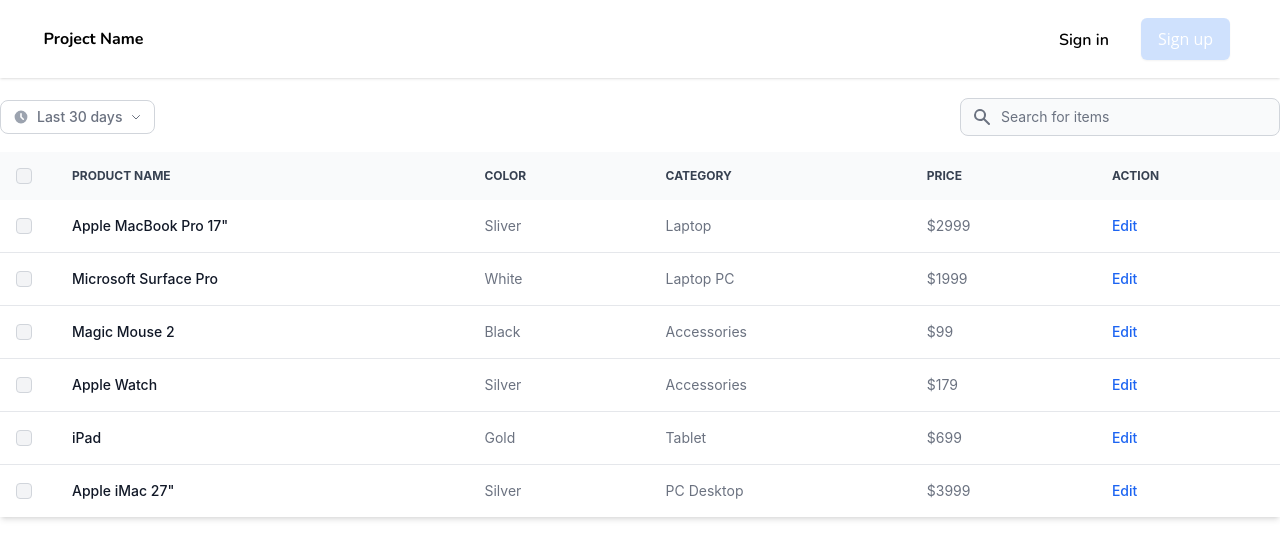
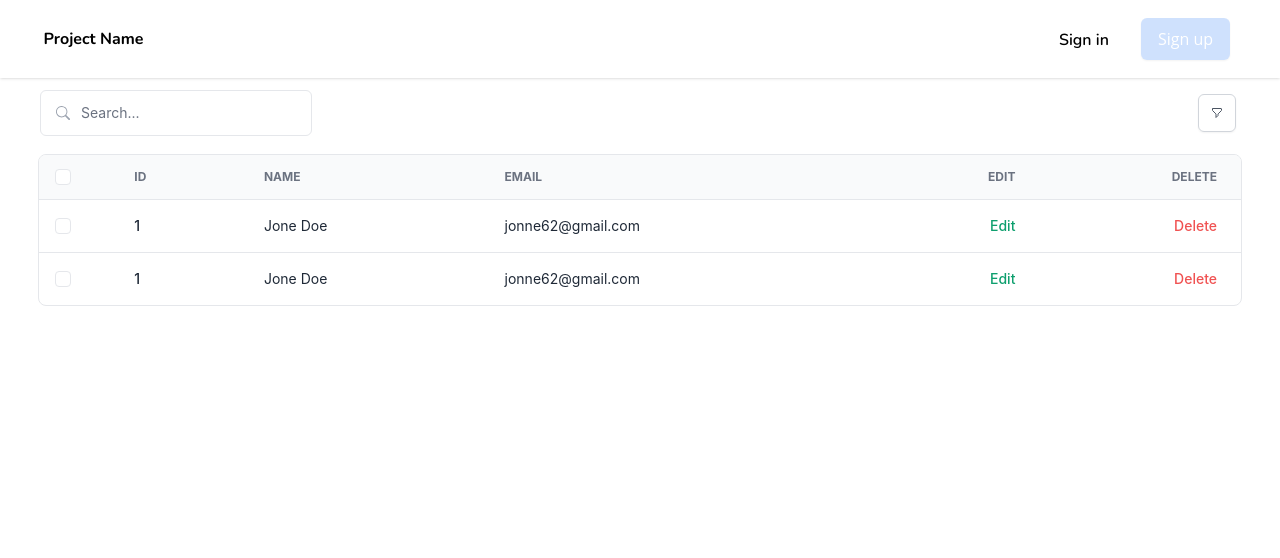
Before and after one commit to FCS-hacked/frontend, a React (Create React App) app: page /information in a window 1280 px wide. Shown: the top 558 px of the page. Built offline with nearby package versions, Linux system fonts and the light colour scheme.

Commit message:
table done

```diff
--- a/src/Components/TableComponent/index.tsx
+++ b/src/Components/TableComponent/index.tsx
@@ -2,229 +2,205 @@
 
 export default function TableComponent() {
   return (
-    <div><div className="overflow-x-auto pt-5 relative shadow-md sm:rounded-lg">
-    <div className="flex justify-between items-center pb-4">
     <div>
-            <button id="dropdownRadioButton" data-dropdown-toggle="dropdownRadio" className="inline-flex items-center text-gray-500 bg-white border border-gray-300 focus:outline-none hover:bg-gray-100 focus:ring-4 focus:ring-gray-200 font-medium rounded-lg text-sm px-3 py-1.5 dark:bg-gray-800 dark:text-white dark:border-gray-600 dark:hover:bg-gray-700 dark:hover:border-gray-600 dark:focus:ring-gray-700" type="button">
-                <svg className="mr-2 w-4 h-4 text-gray-400" aria-hidden="true" fill="currentColor" viewBox="0 0 20 20" xmlns="http://www.w3.org/2000/svg"><path fill-rule="evenodd" d="M10 18a8 8 0 100-16 8 8 0 000 16zm1-12a1 1 0 10-2 0v4a1 1 0 00.293.707l2.828 2.829a1 1 0 101.415-1.415L11 9.586V6z" clip-rule="evenodd"></path></svg>
-                Last 30 days
-                <svg className="ml-2 w-3 h-3" aria-hidden="true" fill="none" stroke="currentColor" viewBox="0 0 24 24" xmlns="http://www.w3.org/2000/svg"><path stroke-linecap="round" stroke-linejoin="round" stroke-width="2" d="M19 9l-7 7-7-7"></path></svg>
-            </button>
-            <div id="dropdownRadio" className="hidden z-10 w-48 bg-white rounded divide-y divide-gray-100 shadow dark:bg-gray-700 dark:divide-gray-600" data-popper-reference-hidden="" data-popper-escaped="" data-popper-placement="top" style={{
-                position: "absolute",
-                inset: "auto auto 0px 0px",
-                margin: "0px",
-                transform: "translate3d(522.5px, 3847.5px, 0px)",
-            }}>
-                <ul className="p-3 space-y-1 text-sm text-gray-700 dark:text-gray-200" aria-labelledby="dropdownRadioButton">
-                    <li>
-                        <div className="flex items-center p-2 rounded hover:bg-gray-100 dark:hover:bg-gray-600">
-                            <input id="filter-radio-example-1" type="radio" value="" name="filter-radio" className="w-4 h-4 text-blue-600 bg-gray-100 border-gray-300 focus:ring-blue-500 dark:focus:ring-blue-600 dark:ring-offset-gray-800 focus:ring-2 dark:bg-gray-700 dark:border-gray-600"/>
-                            <label className="ml-2 w-full text-sm font-medium text-gray-900 rounded dark:text-gray-300">Last day</label>
-                        </div>
-                    </li>
-                    <li>
-                        <div className="flex items-center p-2 rounded hover:bg-gray-100 dark:hover:bg-gray-600">
-                            <input id="filter-radio-example-2" type="radio" value="" name="filter-radio" className="w-4 h-4 text-blue-600 bg-gray-100 border-gray-300 focus:ring-blue-500 dark:focus:ring-blue-600 dark:ring-offset-gray-800 focus:ring-2 dark:bg-gray-700 dark:border-gray-600"/>
-                            <label  className="ml-2 w-full text-sm font-medium text-gray-900 rounded dark:text-gray-300">Last 7 days</label>
-                        </div>
-                    </li>
-                    <li>
-                        <div className="flex items-center p-2 rounded hover:bg-gray-100 dark:hover:bg-gray-600">
-                            <input id="filter-radio-example-3" type="radio" value="" name="filter-radio" className="w-4 h-4 text-blue-600 bg-gray-100 border-gray-300 focus:ring-blue-500 dark:focus:ring-blue-600 dark:ring-offset-gray-800 focus:ring-2 dark:bg-gray-700 dark:border-gray-600"/>
-                            <label className="ml-2 w-full text-sm font-medium text-gray-900 rounded dark:text-gray-300">Last 30 days</label>
-                        </div>
-                    </li>
-                    <li>
-                        <div className="flex items-center p-2 rounded hover:bg-gray-100 dark:hover:bg-gray-600">
-                            <input id="filter-radio-example-4" type="radio" value="" name="filter-radio" className="w-4 h-4 text-blue-600 bg-gray-100 border-gray-300 focus:ring-blue-500 dark:focus:ring-blue-600 dark:ring-offset-gray-800 focus:ring-2 dark:bg-gray-700 dark:border-gray-600"/>
-                            <label className="ml-2 w-full text-sm font-medium text-gray-900 rounded dark:text-gray-300">Last month</label>
-                        </div>
-                    </li>
-                    <li>
-                        <div className="flex items-center p-2 rounded hover:bg-gray-100 dark:hover:bg-gray-600">
-                            <input id="filter-radio-example-5" type="radio" value="" name="filter-radio" className="w-4 h-4 text-blue-600 bg-gray-100 border-gray-300 focus:ring-blue-500 dark:focus:ring-blue-600 dark:ring-offset-gray-800 focus:ring-2 dark:bg-gray-700 dark:border-gray-600"/>
-                            <label  className="ml-2 w-full text-sm font-medium text-gray-900 rounded dark:text-gray-300">Last year</label>
-                        </div>
-                    </li>
-                </ul>
+        <div className="flex flex-col px-8">
+            <div className="overflow-x-auto">
+                <div className="flex justify-between py-3 pl-2">
+                    <div className="relative max-w-xs">
+                        <label htmlFor="hs-table-search" className="sr-only">
+                            Search
+                        </label>
+                        <input
+                            type="text"
+                            name="hs-table-search"
+                            id="hs-table-search"
+                            className="block w-full p-3 pl-10 text-sm border-gray-200 rounded-md focus:border-blue-500 focus:ring-blue-500 dark:bg-gray-800 dark:border-gray-700 dark:text-gray-400"
+                            placeholder="Search..."
+                        />
+                        <div className="absolute inset-y-0 left-0 flex items-center pl-4 pointer-events-none">
+                            <svg
+                                className="h-3.5 w-3.5 text-gray-400"
+                                xmlns="http://www.w3.org/2000/svg"
+                                width="16"
+                                height="16"
+                                fill="currentColor"
+                                viewBox="0 0 16 16"
+                            >
+                                <path d="M11.742 10.344a6.5 6.5 0 1 0-1.397 1.398h-.001c.03.04.062.078.098.115l3.85 3.85a1 1 0 0 0 1.415-1.414l-3.85-3.85a1.007 1.007 0 0 0-.115-.1zM12 6.5a5.5 5.5 0 1 1-11 0 5.5 5.5 0 0 1 11 0z" />
+                            </svg>
                         </div>
                     </div>
-        <label className="sr-only">Search</label>
+
+                    <div className="flex items-center space-x-2 pr-3">
                         <div className="relative">
-            <div className="flex absolute inset-y-0 left-0 items-center pl-3 pointer-events-none">
-                <svg className="w-5 h-5 text-gray-500 dark:text-gray-400" aria-hidden="true" fill="currentColor" viewBox="0 0 20 20" xmlns="http://www.w3.org/2000/svg"><path fill-rule="evenodd" d="M8 4a4 4 0 100 8 4 4 0 000-8zM2 8a6 6 0 1110.89 3.476l4.817 4.817a1 1 0 01-1.414 1.414l-4.816-4.816A6 6 0 012 8z" clip-rule="evenodd"></path></svg>
+                            <button className="relative z-0 inline-flex text-sm rounded-md shadow-sm focus:ring-accent-500 focus:border-accent-500 hover:bg-gray-50 focus:z-10 focus:outline-none focus:ring-1">
+                                <span className="relative inline-flex items-center px-3 py-3 space-x-2 text-sm font-medium text-gray-600 bg-white border border-gray-300 rounded-md sm:py-2">
+                                    <div>
+                                        <svg
+                                            xmlns="http://www.w3.org/2000/svg"
+                                            className="w-3 h-3"
+                                            fill="none"
+                                            viewBox="0 0 24 24"
+                                            stroke="currentColor"
+                                            strokeWidth={2}
+                                        >
+                                            <path
+                                                strokeLinecap="round"
+                                                strokeLinejoin="round"
+                                                d="M3 4a1 1 0 011-1h16a1 1 0 011 1v2.586a1 1 0 01-.293.707l-6.414 6.414a1 1 0 00-.293.707V17l-4 4v-6.586a1 1 0 00-.293-.707L3.293 7.293A1 1 0 013 6.586V4z"
+                                            />
+                                        </svg>
                                     </div>
-            <input type="text" id="table-search" className="block p-2 pl-10 w-80 text-sm text-gray-900 bg-gray-50 rounded-lg border border-gray-300 focus:ring-blue-500 focus:border-blue-500 dark:bg-gray-700 dark:border-gray-600 dark:placeholder-gray-400 dark:text-white dark:focus:ring-blue-500 dark:focus:border-blue-500" placeholder="Search for items"/>
+                                    <div className="hidden sm:block">
+                                        Filters
+                                    </div>
+                                </span>
+                            </button>
                         </div>
                     </div>
-    <table className="w-full text-sm text-left text-gray-500 dark:text-gray-400">
-        <thead className="text-xs text-gray-700 uppercase bg-gray-50 dark:bg-gray-700 dark:text-gray-400">
+                </div>
+
+                <div className="p-1.5 w-full inline-block align-middle">
+                    <div className="overflow-hidden border rounded-lg">
+                        <table className="min-w-full divide-y divide-gray-200">
+                            <thead className="bg-gray-50">
                                 <tr>
-                <th scope="col" className="p-4">
-                    <div className="flex items-center">
-                        <input id="checkbox-all-search" type="checkbox" className="w-4 h-4 text-blue-600 bg-gray-100 rounded border-gray-300 focus:ring-blue-500 dark:focus:ring-blue-600 dark:ring-offset-gray-800 focus:ring-2 dark:bg-gray-700 dark:border-gray-600"/>
-                        <label className="sr-only">checkbox</label>
+                                    <th scope="col" className="py-3 pl-4">
+                                        <div className="flex items-center h-5">
+                                            <input
+                                                id="checkbox-all"
+                                                type="checkbox"
+                                                className="text-blue-600 border-gray-200 rounded focus:ring-blue-500"
+                                            />
+                                            <label
+                                                htmlFor="checkbox"
+                                                className="sr-only"
+                                            >
+                                                Checkbox
+                                            </label>
                                         </div>
                                     </th>
-                <th scope="col" className="py-3 px-6">
-                    Product name
+                                    <th
+                                        scope="col"
+                                        className="px-6 py-3 text-xs font-bold text-left text-gray-500 uppercase "
+                                    >
+                                        ID
                                     </th>
-                <th scope="col" className="py-3 px-6">
-                    Color
+                                    <th
+                                        scope="col"
+                                        className="px-6 py-3 text-xs font-bold text-left text-gray-500 uppercase "
+                                    >
+                                        Name
                                     </th>
-                <th scope="col" className="py-3 px-6">
-                    Category
+                                    <th
+                                        scope="col"
+                                        className="px-6 py-3 text-xs font-bold text-left text-gray-500 uppercase "
+                                    >
+                                        Email
                                     </th>
-                <th scope="col" className="py-3 px-6">
-                    Price
+                                    <th
+                                        scope="col"
+                                        className="px-6 py-3 text-xs font-bold text-right text-gray-500 uppercase "
+                                    >
+                                        Edit
                                     </th>
-                <th scope="col" className="py-3 px-6">
-                    Action
+                                    <th
+                                        scope="col"
+                                        className="px-6 py-3 text-xs font-bold text-right text-gray-500 uppercase "
+                                    >
+                                        Delete
                                     </th>
                                 </tr>
                             </thead>
-        <tbody>
-            <tr className="bg-white border-b dark:bg-gray-800 dark:border-gray-700 hover:bg-gray-50 dark:hover:bg-gray-600">
-                <td className="p-4 w-4">
-                    <div className="flex items-center">
-                        <input id="checkbox-table-search-1" type="checkbox" className="w-4 h-4 text-blue-600 bg-gray-100 rounded border-gray-300 focus:ring-blue-500 dark:focus:ring-blue-600 dark:ring-offset-gray-800 focus:ring-2 dark:bg-gray-700 dark:border-gray-600"/>
-                        <label className="sr-only">checkbox</label>
+                            <tbody className="divide-y divide-gray-200">
+                                <tr>
+                                    <td className="py-3 pl-4">
+                                        <div className="flex items-center h-5">
+                                            <input
+                                                type="checkbox"
+                                                className="text-blue-600 border-gray-200 rounded focus:ring-blue-500"
+                                            />
+                                            <label
+                                                htmlFor="checkbox"
+                                                className="sr-only"
+                                            >
+                                                Checkbox
+                                            </label>
                                         </div>
                                     </td>
-                <th scope="row" className="py-4 px-6 font-medium text-gray-900 whitespace-nowrap dark:text-white">
-                    Apple MacBook Pro 17"
-                </th>
-                <td className="py-4 px-6">
-                    Sliver
+                                    <td className="px-6 py-4 text-sm font-medium text-gray-800 whitespace-nowrap">
+                                        1
                                     </td>
-                <td className="py-4 px-6">
-                    Laptop
+                                    <td className="px-6 py-4 text-sm text-gray-800 whitespace-nowrap">
+                                        Jone Doe
                                     </td>
-                <td className="py-4 px-6">
-                    $2999
+                                    <td className="px-6 py-4 text-sm text-gray-800 whitespace-nowrap">
+                                        jonne62@gmail.com
                                     </td>
-                <td className="py-4 px-6">
-                    <a href="#" className="font-medium text-blue-600 dark:text-blue-500 hover:underline">Edit</a>
+                                    <td className="px-6 py-4 text-sm font-medium text-right whitespace-nowrap">
+                                        <a
+                                            className="text-green-500 hover:text-green-700"
+                                            href="#"
+                                        >
+                                            Edit
+                                        </a>
+                                    </td>
+                                    <td className="px-6 py-4 text-sm font-medium text-right whitespace-nowrap">
+                                        <a
+                                            className="text-red-500 hover:text-red-700"
+                                            href="#"
+                                        >
+                                            Delete
+                                        </a>
                                     </td>
                                 </tr>
-            <tr className="bg-white border-b dark:bg-gray-800 dark:border-gray-700 hover:bg-gray-50 dark:hover:bg-gray-600">
-                <td className="p-4 w-4">
-                    <div className="flex items-center">
-                        <input id="checkbox-table-search-2" type="checkbox" className="w-4 h-4 text-blue-600 bg-gray-100 rounded border-gray-300 focus:ring-blue-500 dark:focus:ring-blue-600 dark:ring-offset-gray-800 focus:ring-2 dark:bg-gray-700 dark:border-gray-600"/>
-                        <label className="sr-only">checkbox</label>
+                                <tr>
+                                    <td className="py-3 pl-4">
+                                        <div className="flex items-center h-5">
+                                            <input
+                                                type="checkbox"
+                                                className="text-blue-600 border-gray-200 rounded focus:ring-blue-500"
+                                            />
+                                            <label
+                                                htmlFor="checkbox"
+                                                className="sr-only"
+                                            >
+                                                Checkbox
+                                            </label>
                                         </div>
                                     </td>
-                <th scope="row" className="py-4 px-6 font-medium text-gray-900 whitespace-nowrap dark:text-white">
-                    Microsoft Surface Pro
-                </th>
-                <td className="py-4 px-6">
-                    White
+                                    <td className="px-6 py-4 text-sm font-medium text-gray-800 whitespace-nowrap">
+                                        1
                                     </td>
-                <td className="py-4 px-6">
-                    Laptop PC
+                                    <td className="px-6 py-4 text-sm text-gray-800 whitespace-nowrap">
+                                        Jone Doe
                                     </td>
-                <td className="py-4 px-6">
-                    $1999
+                                    <td className="px-6 py-4 text-sm text-gray-800 whitespace-nowrap">
+                                        jonne62@gmail.com
                                     </td>
-                <td className="py-4 px-6">
-                    <a href="#" className="font-medium text-blue-600 dark:text-blue-500 hover:underline">Edit</a>
+                                    <td className="px-6 py-4 text-sm font-medium text-right whitespace-nowrap">
+                                        <a
+                                            className="text-green-500 hover:text-green-700"
+                                            href="#"
+                                        >
+                                            Edit
+                                        </a>
                                     </td>
-            </tr>
-            <tr className="bg-white border-b dark:bg-gray-800 dark:border-gray-700 hover:bg-gray-50 dark:hover:bg-gray-600">
-                <td className="p-4 w-4">
-                    <div className="flex items-center">
-                        <input id="checkbox-table-search-3" type="checkbox" className="w-4 h-4 text-blue-600 bg-gray-100 rounded border-gray-300 focus:ring-blue-500 dark:focus:ring-blue-600 dark:ring-offset-gray-800 focus:ring-2 dark:bg-gray-700 dark:border-gray-600"/>
-                        <label className="sr-only">checkbox</label>
-                    </div>
-                </td>
-                <th scope="row" className="py-4 px-6 font-medium text-gray-900 whitespace-nowrap dark:text-white">
-                    Magic Mouse 2
-                </th>
-                <td className="py-4 px-6">
-                    Black
-                </td>
-                <td className="py-4 px-6">
-                    Accessories
-                </td>
-                <td className="py-4 px-6">
-                    $99
-                </td>
-                <td className="py-4 px-6">
-                    <a href="#" className="font-medium text-blue-600 dark:text-blue-500 hover:underline">Edit</a>
-                </td>
-            </tr>
-            <tr className="bg-white border-b dark:bg-gray-800 dark:border-gray-700 hover:bg-gray-50 dark:hover:bg-gray-600">
-                <td className="p-4 w-4">
-                    <div className="flex items-center">
-                        <input id="checkbox-table-3" type="checkbox" className="w-4 h-4 text-blue-600 bg-gray-100 rounded border-gray-300 focus:ring-blue-500 dark:focus:ring-blue-600 dark:ring-offset-gray-800 focus:ring-2 dark:bg-gray-700 dark:border-gray-600"/>
-                        <label className="sr-only">checkbox</label>
-                    </div>
-                </td>
-                <th scope="row" className="py-4 px-6 font-medium text-gray-900 whitespace-nowrap dark:text-white">
-                    Apple Watch
-                </th>
-                <td className="py-4 px-6">
-                    Silver
-                </td>
-                <td className="py-4 px-6">
-                    Accessories
-                </td>
-                <td className="py-4 px-6">
-                    $179
-                </td>
-                <td className="py-4 px-6">
-                    <a href="#" className="font-medium text-blue-600 dark:text-blue-500 hover:underline">Edit</a>
-                </td>
-            </tr>
-            <tr className="bg-white border-b dark:bg-gray-800 dark:border-gray-700 hover:bg-gray-50 dark:hover:bg-gray-600">
-                <td className="p-4 w-4">
-                    <div className="flex items-center">
-                        <input id="checkbox-table-3" type="checkbox" className="w-4 h-4 text-blue-600 bg-gray-100 rounded border-gray-300 focus:ring-blue-500 dark:focus:ring-blue-600 dark:ring-offset-gray-800 focus:ring-2 dark:bg-gray-700 dark:border-gray-600"/>
-                        <label className="sr-only">checkbox</label>
-                    </div>
-                </td>
-                <th scope="row" className="py-4 px-6 font-medium text-gray-900 whitespace-nowrap dark:text-white">
-                    iPad
-                </th>
-                <td className="py-4 px-6">
-                    Gold
-                </td>
-                <td className="py-4 px-6">
-                    Tablet
-                </td>
-                <td className="py-4 px-6">
-                    $699
-                </td>
-                <td className="py-4 px-6">
-                    <a href="#" className="font-medium text-blue-600 dark:text-blue-500 hover:underline">Edit</a>
-                </td>
-            </tr>
-            <tr className="bg-white dark:bg-gray-800 hover:bg-gray-50 dark:hover:bg-gray-600">
-                <td className="p-4 w-4">
-                    <div className="flex items-center">
-                        <input id="checkbox-table-3" type="checkbox" className="w-4 h-4 text-blue-600 bg-gray-100 rounded border-gray-300 focus:ring-blue-500 dark:focus:ring-blue-600 dark:ring-offset-gray-800 focus:ring-2 dark:bg-gray-700 dark:border-gray-600"/>
-                        <label className="sr-only">checkbox</label>
-                    </div>
-                </td>
-                <th scope="row" className="py-4 px-6 font-medium text-gray-900 whitespace-nowrap dark:text-white">
-                    Apple iMac 27"
-                </th>
-                <td className="py-4 px-6">
-                    Silver
-                </td>
-                <td className="py-4 px-6">
-                    PC Desktop
-                </td>
-                <td className="py-4 px-6">
-                    $3999
-                </td>
-                <td className="py-4 px-6">
-                    <a href="#" className="font-medium text-blue-600 dark:text-blue-500 hover:underline">Edit</a>
+                                    <td className="px-6 py-4 text-sm font-medium text-right whitespace-nowrap">
+                                        <a
+                                            className="text-red-500 hover:text-red-700"
+                                            href="#"
+                                        >
+                                            Delete
+                                        </a>
                                     </td>
                                 </tr>
                             </tbody>
                         </table>
-</div></div>
+                    </div>
+                </div>
+            </div>
+        </div>
+    </div>
   )
 }
```
Lines whose indentation alone changed are shown as unchanged.
